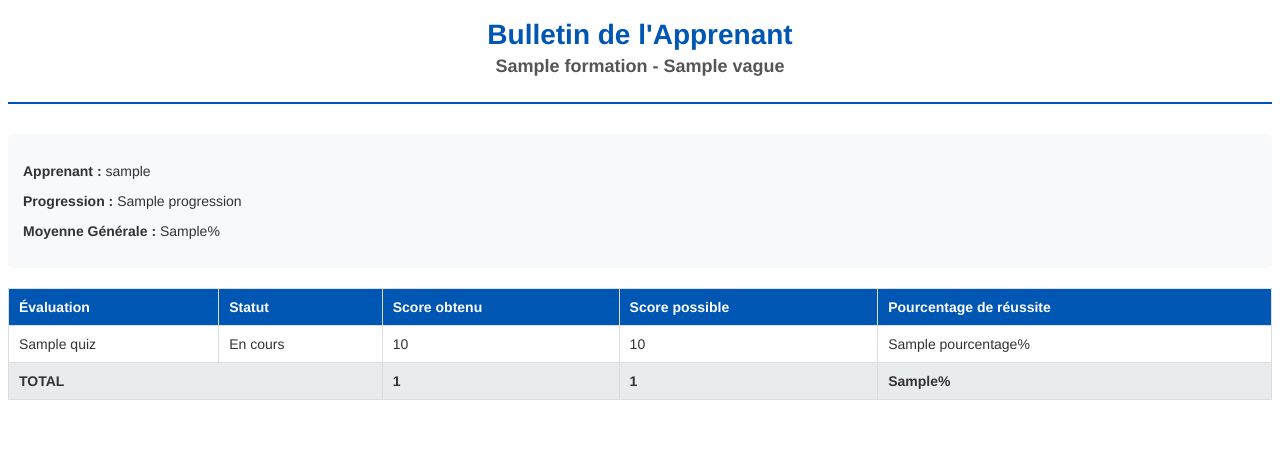
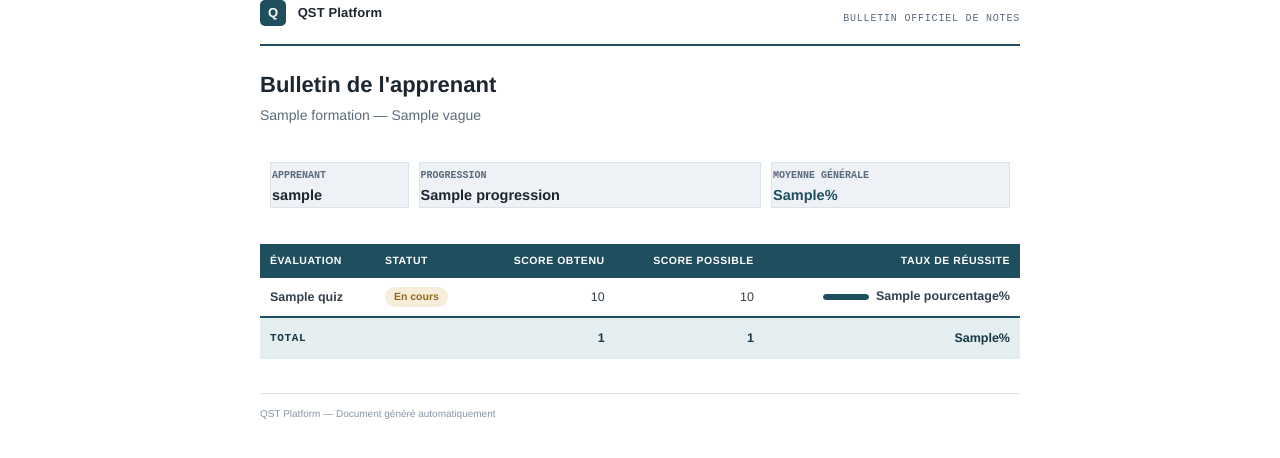
Before and after one commit to dev-comete/QST, a Django app: template backdev/quizzes/templates/bulletin_template.html in a window 1280 px wide. Shown: the top 458 px of the page. Run offline with Django 5.2, Linux system fonts and the light colour scheme; the template is opened without the code that fills it: most values are stand-ins (such as "Sample title", 1, 10 or a date in 2020).

Commit message:
add: export redesign

```diff
--- a/backdev/quizzes/templates/bulletin_template.html
+++ b/backdev/quizzes/templates/bulletin_template.html
@@ -2,82 +2,387 @@
 <html lang="fr">
 <head>
 <meta charset="UTF-8">
-    <title>Bulletin de notes</title>
+<title>Bulletin de notes — {{ data.apprenant.username }}</title>
 <style>
-        body { font-family: Helvetica, sans-serif; font-size: 14px; color: #333; }
-        .header { text-align: center; margin-bottom: 30px; border-bottom: 2px solid #0056b3; padding-bottom: 10px;}
-        h1 { color: #0056b3; margin-bottom: 5px; }
-        h2 { color: #555; margin-top: 0; font-size: 18px; }
-        .info-box { background-color: #f8f9fa; padding: 15px; margin-bottom: 20px; border-radius: 5px; }
-        table { width: 100%; border-collapse: collapse; margin-top: 20px; }
-        th, td { border: 1px solid #ddd; padding: 10px; text-align: left; }
-        th { background-color: #0056b3; color: white; }
-        .score-row { font-weight: bold; background-color: #e9ecef; }
-        .footnote { font-size: 11px; color: #666; margin-top: 15px; font-style: italic; }
+  /* ==========================================================================
+     Bulletin de notes — document imprimable (xhtml2pdf optimisé)
+     ========================================================================== */
+
+  @page {
+    size: A4;
+    margin: 20mm 16mm 22mm;
+  }
+
+  * {
+    box-sizing: border-box;
+  }
+
+  body {
+    margin: 0;
+    font-family: 'Helvetica Neue', Helvetica, Arial, sans-serif;
+    font-size: 13px;
+    line-height: 1.5;
+    color: #1c2530;
+    background: #ffffff;
+  }
+
+  .sheet {
+    max-width: 760px;
+    margin: 0 auto;
+  }
+
+  /* ---------------------------------------------------------- En-tête */
+
+  .masthead {
+    display: table;
+    width: 100%;
+    margin-bottom: 18px;
+  }
+
+  .masthead__brand,
+  .masthead__meta {
+    display: table-cell;
+    vertical-align: bottom;
+  }
+
+  .masthead__meta {
+    text-align: right;
+  }
+
+  .brand-mark {
+    display: inline-block;
+    width: 26px;
+    height: 26px;
+    line-height: 26px;
+    text-align: center;
+    border-radius: 5px;
+    background: #1f4e5f;
+    color: #ffffff;
+    font-weight: 700;
+    font-size: 13px;
+    vertical-align: middle;
+    margin-right: 8px;
+  }
+
+  .brand-name {
+    font-size: 13px;
+    font-weight: 700;
+    letter-spacing: 0.01em;
+    color: #1c2530;
+    vertical-align: middle;
+  }
+
+  .doc-label {
+    font-family: 'Courier New', monospace;
+    font-size: 10px;
+    text-transform: uppercase;
+    letter-spacing: 0.08em;
+    color: #5b6b7c;
+  }
+
+  .masthead-rule {
+    border: none;
+    border-top: 2px solid #1f4e5f;
+    margin: 0 0 22px;
+  }
+
+  .doc-title {
+    font-size: 22px;
+    font-weight: 700;
+    color: #1c2530;
+    margin: 0 0 4px;
+  }
+
+  .doc-subtitle {
+    font-size: 14px;
+    font-weight: 500;
+    color: #5b6b7c;
+    margin: 0 0 26px;
+  }
+
+  /* --------------------------------------------------------- Résumé (Version Table) */
+  table.summary-table {
+    width: 100%;
+    margin-bottom: 26px;
+    border-spacing: 10px;
+    border-collapse: separate;
+  }
+
+  td.summary-cell {
+    background-color: #eef1f5;
+    border: 1px solid #dce2e8;
+    padding: 1px;
+    vertical-align: top;
+  }
+
+  .summary-cell__label {
+    font-family: 'Courier New', monospace;
+    font-size: 10px;
+    font-weight: 700;
+    text-transform: uppercase;
+    color: #5b6b7c;
+  }
+
+  .summary-cell__value {
+    font-size: 14.5px;
+    font-weight: 700;
+    color: #1c2530;
+    display: block;
+    margin-top: 1px;
+  }
+
+  .summary-cell__value--accent {
+    color: #1f4e5f;
+  }
+
+  /* --------------------------------------------------------- Tableau des résultats */
+
+  table.results {
+    width: 100%;
+    border-collapse: collapse;
+    margin-top: 4px;
+  }
+
+  .results thead th {
+    background: #1f4e5f;
+    color: #ffffff;
+    text-align: left;
+    padding: 9px 10px;
+    font-size: 10.5px;
+    text-transform: uppercase;
+    letter-spacing: 0.05em;
+    font-weight: 600;
+  }
+
+  .results thead th.num,
+  .results tbody td.num {
+    text-align: right;
+  }
+
+  .results tbody td {
+    padding: 9px 10px;
+    border-bottom: 1px solid #dce2e8;
+    font-size: 12.5px;
+    color: #34404d;
+  }
+
+  .row-even {
+    background: #f8fafb;
+  }
+
+  .eval-name {
+    font-weight: 600;
+    color: #1c2530;
+  }
+
+  /* Badges de statut */
+  .status-badge {
+    display: inline-block;
+    padding: 2px 9px;
+    border-radius: 999px;
+    font-size: 10.5px;
+    font-weight: 600;
+    white-space: nowrap;
+  }
+
+  .status-badge--done {
+    background: #e3f0e9;
+    color: #235a41;
+  }
+
+  .status-badge--progress {
+    background: #f6eeda;
+    color: #93691f;
+  }
+
+  .status-badge--todo {
+    background: #e3e8ee;
+    color: #5b6b7c;
+  }
+
+  /* Mini barre de progression */
+  .pct-cell {
+    white-space: nowrap;
+  }
+
+  .pct-bar {
+    display: inline-block;
+    width: 46px;
+    height: 6px;
+    border-radius: 3px;
+    background: #e3e8ee;
+    overflow: hidden;
+    vertical-align: middle;
+    margin-right: 7px;
+  }
+
+  .pct-bar__fill {
+    display: block;
+    height: 100%;
+    background: #1f4e5f;
+    border-radius: 3px;
+  }
+
+  .pct-value {
+    font-weight: 600;
+    vertical-align: middle;
+  }
+
+  /* Ligne de total */
+  .results tbody tr.total-row td {
+    border-top: 2px solid #1f4e5f;
+    border-bottom: none;
+    background: #e4edef;
+    font-weight: 700;
+    color: #163945;
+    padding-top: 11px;
+    padding-bottom: 11px;
+  }
+
+  .total-row .eval-name {
+    font-family: 'Courier New', monospace;
+    letter-spacing: 0.06em;
+    text-transform: uppercase;
+    font-size: 11px;
+  }
+
+  /* ------------------------------------------------------------ Note */
+
+  .footnote {
+    margin-top: 16px;
+    padding: 10px 12px;
+    background: #e6eef5;
+    border-left: 3px solid #2b5f8a;
+    border-radius: 0 6px 6px 0;
+    font-size: 11px;
+    color: #2b5f8a;
+    line-height: 1.5;
+  }
+
+  /* --------------------------------------------------------- Pied de page */
+
+  .doc-footer {
+    margin-top: 34px;
+    padding-top: 12px;
+    border-top: 1px solid #dce2e8;
+    font-size: 10px;
+    color: #8996a4;
+    display: table;
+    width: 100%;
+  }
+
+  .doc-footer__left,
+  .doc-footer__right {
+    display: table-cell;
+  }
+
+  .doc-footer__right {
+    text-align: right;
+  }
 </style>
 </head>
 <body>
 
-    <div class="header">
-        <h1>Bulletin de l'Apprenant</h1>
-        <h2>{{ data.vague.formation }} - {{ data.vague.vague_nom }}</h2>
+  <div class="sheet">
+
+    <!-- En-tête -->
+    <div class="masthead">
+      <div class="masthead__brand">
+        <span class="brand-mark">Q</span>
+        <span class="brand-name">QST Platform</span>
       </div>
+      <div class="masthead__meta">
+        <span class="doc-label">Bulletin officiel de notes</span>
+      </div>
+    </div>
+    <hr class="masthead-rule">
 
-    <div class="info-box">
-        <p><strong>Apprenant :</strong> {{ data.apprenant.username }} </p>
-        <p><strong>Progression :</strong> {{ data.resume_global.progression }}</p>
-        <p><strong>Moyenne Générale :</strong> {{ data.resume_global.moyenne_generale_pct }}%</p>
-    </div>
+    <h1 class="doc-title">Bulletin de l'apprenant</h1>
+    <p class="doc-subtitle">{{ data.vague.formation }} — {{ data.vague.vague_nom }}</p>
 
-    <table>
+    <!-- Résumé structuré en vrai tableau pour xhtml2pdf -->
+    <table class="summary-table">
+      <tr>
+        <td class="summary-cell">
+          <span class="summary-cell__label">Apprenant</span><br>
+          <span class="summary-cell__value">{{ data.apprenant.username }}</span>
+        </td>
+        <td class="summary-cell">
+          <span class="summary-cell__label">Progression</span><br>
+          <span class="summary-cell__value">{{ data.resume_global.progression }}</span>
+        </td>
+        <td class="summary-cell">
+          <span class="summary-cell__label">Moyenne générale</span><br>
+          <span class="summary-cell__value summary-cell__value--accent">{{ data.resume_global.moyenne_generale_pct }}%</span>
+        </td>
+      </tr>
+    </table>
+
+    <!-- Détail des évaluations -->
+    <table class="results">
       <thead>
         <tr>
           <th>Évaluation</th>
           <th>Statut</th>
-                <th>Score obtenu</th>
-                <th>Score possible</th>
-                <th>Pourcentage de réussite</th>
+          <th class="num">Score obtenu</th>
+          <th class="num">Score possible</th>
+          <th class="num">Taux de réussite</th>
         </tr>
       </thead>
       <tbody>
         {% for quiz in data.details_quizzes %}
-            <tr>
-                <!-- CORRECTION : quiz_titre au lieu de titre -->
-                <td>{{ quiz.quiz_titre }}</td>
-                <td>{{ quiz.statut }}</td>
+        <tr class="{% cycle '' 'row-even' %}">
+          <td class="eval-name">{{ quiz.quiz_titre }}</td>
+          <td>
+            {% if quiz.statut == "Terminé" %}
+              <span class="status-badge status-badge--done">{{ quiz.statut }}</span>
+            {% elif quiz.statut == "En cours" %}
+              <span class="status-badge status-badge--progress">{{ quiz.statut }}</span>
+            {% else %}
+              <span class="status-badge status-badge--todo">{{ quiz.statut }}</span>
+            {% endif %}
+          </td>
 
-                <!-- On gère aussi l'affichage si le score n'est pas dispo pour un quiz précis -->
-                <td>{% if quiz.score_obtenu == "?" %}-{% else %}{{ quiz.score_obtenu }}{% endif %}</td>
-                <td>{{ quiz.score_maximum }}</td>
+          <td class="num">{% if quiz.score_obtenu == "?" %}—{% else %}{{ quiz.score_obtenu }}{% endif %}</td>
+          <td class="num">{{ quiz.score_maximum }}</td>
 
-                <td>{% if quiz.pourcentage == 0.0 and quiz.statut != "Terminé" %}-{% else %}{{ quiz.pourcentage }}%{% endif %}</td>
+          <td class="num pct-cell">
+            {% if quiz.pourcentage == 0.0 and quiz.statut != "Terminé" %}
+              —
+            {% else %}
+              <span class="pct-bar"><span class="pct-bar__fill" style="width: {{ quiz.pourcentage }}%;"></span></span><span class="pct-value">{{ quiz.pourcentage }}%</span>
+            {% endif %}
+          </td>
         </tr>
         {% endfor %}
 
-            <tr class="score-row">
-                <td colspan="2">TOTAL</td>
-                <td>{{ data.resume_global.total_score_obtenu }}</td>
-
-                <!-- 🌟 CONDITION AJOUTÉE ICI -->
-                <td>
+        <tr class="total-row">
+          <td class="eval-name" colspan="2">Total</td>
+          <td class="num">{{ data.resume_global.total_score_obtenu }}</td>
+          <td class="num">
             {% if data.resume_global.total_score_possible == "?" %}
               ? *
             {% else %}
               {{ data.resume_global.total_score_possible }}
             {% endif %}
           </td>
-
-                <td>{{ data.resume_global.moyenne_generale_pct }}%</td>
+          <td class="num">{{ data.resume_global.moyenne_generale_pct }}%</td>
         </tr>
       </tbody>
     </table>
 
-    <!-- 🌟 NOTE EXPLICATIVE CONDITIONNELLE -->
+    <!-- Note explicative conditionnelle -->
     {% if data.resume_global.total_score_possible == "?" %}
     <div class="footnote">
       * Le score maximum total est masqué car certaines évaluations de cette session sont encore en cours de préparation par le formateur.
     </div>
     {% endif %}
 
+    <div class="doc-footer">
+      <span class="doc-footer__left">QST Platform — Document généré automatiquement</span>
+    </div>
+
+  </div>
+
 </body>
 </html>
```
Lines whose indentation alone changed are shown as unchanged.
